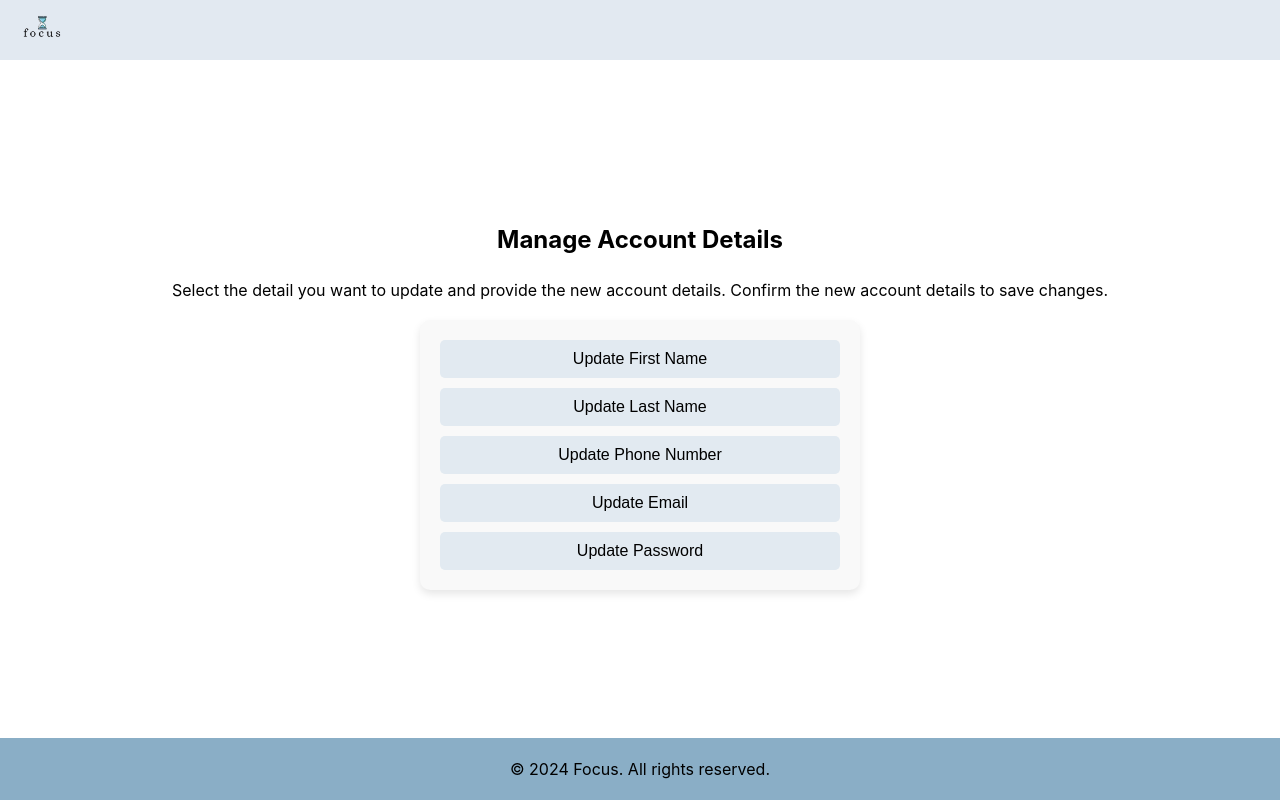
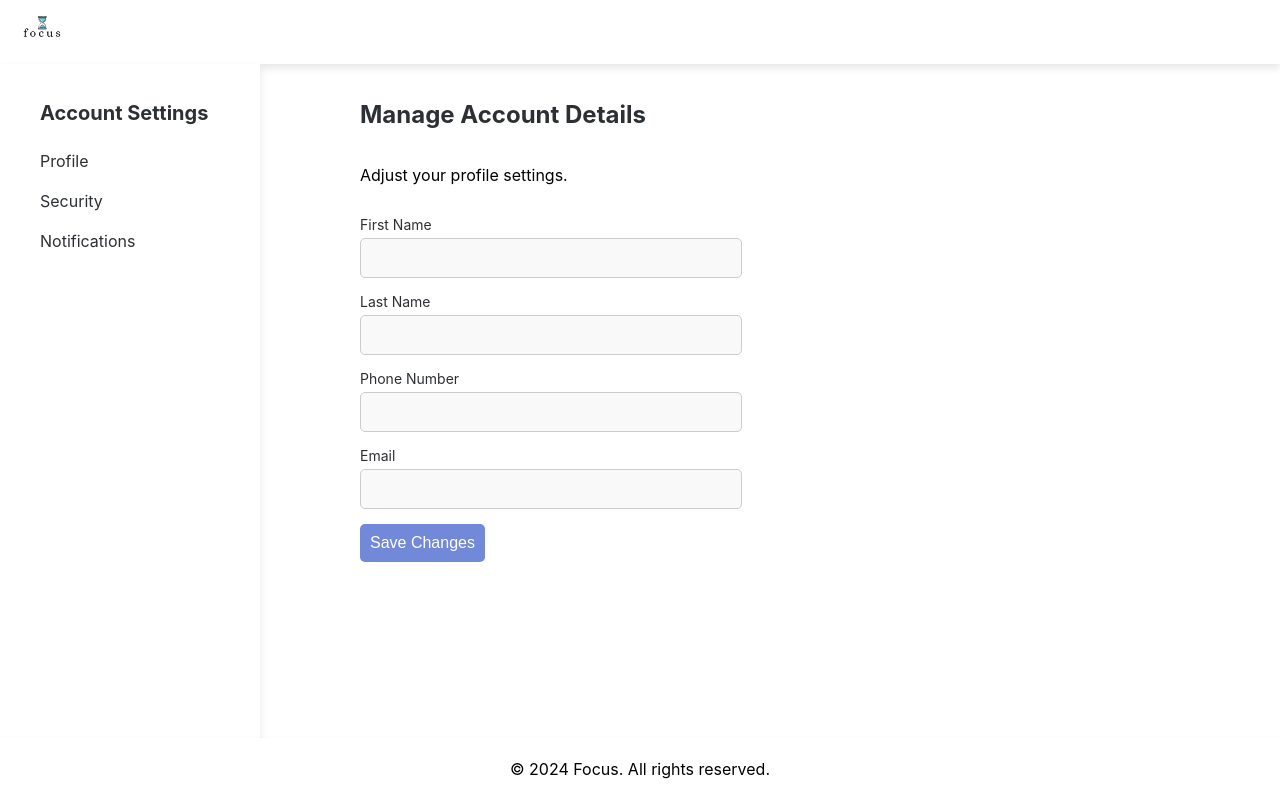
Before and after one commit to priscaolose/Group7_Capstone, a React (Create React App) app in the folder focus-app/: page /manageaccount in a window 1280 px wide. Built offline with nearby package versions, Linux system fonts and the light colour scheme; the HTML template or start-up script is replaced by a standard one.

Commit message:
Updated ManageAccount.jsx UI

```diff
--- a/focus-app/src/ManageAccount.jsx
+++ b/focus-app/src/ManageAccount.jsx
@@ -1,12 +1,8 @@
-import React, { useState, useEffect } from 'react';
+import React, { useState } from 'react';
 import logo from './Images/logo.png';
 
+
 const ManageAccountPage = () => {
-    const [formVisible, setFormVisible] = useState(false);
-    const [selectedField, setSelectedField] = useState('');
-    const [newValue, setNewValue] = useState('');
-    const [confirmValue, setConfirmValue] = useState('');
-    const [message, setMessage] = useState('');
     const [formData, setFormData] = useState({
         firstName: '',
         lastName: '',
@@ -14,113 +10,244 @@ const ManageAccountPage = () => {
         email: '',
         password: '',
     });
+    const [message, setSuccessMessage] = useState('');
+    const [selectedSection, setSelectedSection] = useState('profile'); // Track selected section
 
-    useEffect(() => {
-        const timer = setTimeout(() => {
-            setFormVisible(true);
-        }, 500);
-
-        return () => clearTimeout(timer);
-    }, []);
-
-    const handleFieldSelection = (field) => {
-        setSelectedField(field);
-        setNewValue('');
-        setConfirmValue('');
-        setMessage('');
+    const handleInputChange = (e) => {
+        const { name, value } = e.target;
+        setFormData((prevData) => ({ ...prevData, [name]: value }));
     };
 
-    const handleInputChange = (e, type) => {
-        const value = e.target.value;
-        if (type === 'new') {
-            setNewValue(value);
-        } else {
-            setConfirmValue(value);
-        }
-    };
 
     const handleFormSubmit = (e) => {
         e.preventDefault();
+        setSuccessMessage('Your account details have been successfully updated!');
+    };
 
-        const emailRegex = /^[^\s@]+@[^\s@]+\.[^\s@]+$/;
-        const phoneRegex = /^\+?[1-9]\d{1,14}$/; // E.164 phone number format
+    const handleSidebarClick = (section) => {
+        setSelectedSection(section);
+        setSuccessMessage(' ');
+    };
 
-        if (newValue === '' || confirmValue === '') {
-            setMessage('Please fill out both fields.');
-            return;
-        }
+    const [showCurrentPassword, setShowCurrentPassword] = useState(false);
 
-        if (selectedField === 'email' && !emailRegex.test(newValue)) {
-            setMessage('Please enter a valid email address.');
-            return;
-        }
+    const toggleCurrentPasswordVisibility = () => {
+        setShowCurrentPassword((prev) => !prev)
+    };
 
-        if (selectedField === 'phoneNumber' && !phoneRegex.test(newValue)) {
-            setMessage('Please enter a valid phone number.');
-            return;
-        }
+    const [showNewPassword, setShowNewPassword] = useState(false);
 
-        if (newValue !== confirmValue) {
-            setMessage('The information provided does not match. Please try again.');
-            return;
-        }
+    const toggleNewPasswordVisibility = () => {
+        setShowNewPassword((prev) => !prev)
+    };
 
-        setFormData((prevData) => ({ ...prevData, [selectedField]: newValue }));
-        setMessage(`Your ${selectedField.replace(/([A-Z])/g, ' $1')} has been successfully updated!`);
-        setNewValue('');
-        setConfirmValue('');
+    const [showConfirmPassword, setShowConfirmPassword] = useState(false);
+
+    const toggleConfirmPasswordVisibility = () => {
+        setShowConfirmPassword((prev) => !prev)
     };
 
     return (
         <div style={styles.pageContainer}>
             <header style={styles.header}>
                 <div style={styles.logoContainer}>
-                    <img className="logo" src={logo} alt="Logo" style={styles.logo} />
+                    <a href='homepage.html'><img className="logo" src={logo} alt="Logo" style={styles.logo} /></a>
                 </div>
             </header>
+            <div style={styles.mainContainer}>
+                <aside style={styles.sidebar}>
+                    <h2 style={styles.sidebarTitle}>Account Settings</h2>
+                    <ul style={styles.sidebarList}>
+                        <li
+                            style={styles.sidebarItem}
+                            onClick={() => handleSidebarClick('profile')}
+                        >
+                            Profile
+                        </li>
+                        <li
+                            style={styles.sidebarItem}
+                            onClick={() => handleSidebarClick('security')}
+                        >
+                            Security
+                        </li>
+                        <li
+                            style={styles.sidebarItem}
+                            onClick={() => handleSidebarClick('notifications')}
+                        >
+                            Notifications
+                        </li>
+                    </ul>
+                </aside>
                 <main style={styles.content}>
                     <h1 style={styles.heading}>Manage Account Details</h1>
-                <p style={styles.description}>
-                    Select the detail you want to update and provide the new account details. Confirm the new account details to save changes.
-                </p>
-                {formVisible ? (
-                    <div style={styles.box}>
-                        <div style={styles.selectionContainer}>
-                            <button style={styles.button} onClick={() => handleFieldSelection('firstName')}>Update First Name</button>
-                            <button style={styles.button} onClick={() => handleFieldSelection('lastName')}>Update Last Name</button>
-                            <button style={styles.button} onClick={() => handleFieldSelection('phoneNumber')}>Update Phone Number</button>
-                            <button style={styles.button} onClick={() => handleFieldSelection('email')}>Update Email</button>
-                            <button style={styles.button} onClick={() => handleFieldSelection('password')}>Update Password</button>
+
+                    {selectedSection === 'profile' && (
+                        <form style={styles.form} onSubmit={handleFormSubmit}>
+                            <p>Adjust your profile settings.</p>
+                            <div style={styles.inputGroup}>
+                                <label style={styles.label}>First Name</label>
+                                <input type="text" name="firstName" value={formData.firstName} onChange={handleInputChange} style={styles.input} />
                             </div>
-                        {selectedField && (
-                            <form style={styles.form} onSubmit={handleFormSubmit}>
-                                <label style={styles.label}>
-                                    New {selectedField.charAt(0).toUpperCase() + selectedField.slice(1)}:
-                                    <input
-                                        type={selectedField === 'password' ? 'password' : 'text'}
-                                        value={newValue}
-                                        onChange={(e) => handleInputChange(e, 'new')}
-                                        style={styles.input}
-                                    />
-                                </label>
-                                <label style={styles.label}>
-                                    Confirm {selectedField.charAt(0).toUpperCase() + selectedField.slice(1)}:
-                                    <input
-                                        type={selectedField === 'password' ? 'password' : 'text'}
-                                        value={confirmValue}
-                                        onChange={(e) => handleInputChange(e, 'confirm')}
-                                        style={styles.input}
-                                    />
-                                </label>
+                            <div style={styles.inputGroup}>
+                                <label style={styles.label}>Last Name</label>
+                                <input type="text" name="lastName" value={formData.lastName} onChange={handleInputChange} style={styles.input} />
+                            </div>
+                            <div style={styles.inputGroup}>
+                                <label style={styles.label}>Phone Number</label>
+                                <input type="text" name="phoneNumber" value={formData.phoneNumber} onChange={handleInputChange} style={styles.input} />
+                            </div>
+                            <div style={styles.inputGroup}>
+                                <label style={styles.label}>Email</label>
+                                <input type="email" name="email" value={formData.email} onChange={handleInputChange} style={styles.input} />
+                            </div>
                             <button type="submit" style={styles.submitButton}>Save Changes</button>
                         </form>
                     )}
+
+                    {selectedSection === 'security' && (
+                        <form style={styles.form} onSubmit={handleFormSubmit}>
+                        <p>Adjust your password settings.</p>
+                        <div style={styles.inputGroup}>
+                            <label style={styles.label}>Current Password</label>
+                            <div style={{ display: 'flex', alignItems: 'center' }}>
+                                <input
+                                    type={showCurrentPassword ? "text" : "password"}
+                                    name="currentPassword"
+                                    value={formData.currentPassword}
+                                    onChange={handleInputChange}
+                                    style={styles.input}
+                                />
+                                <button
+                                    type="button"
+                                    onClick={toggleCurrentPasswordVisibility}
+                                    style={{
+                                        background: 'none',
+                                        border: '1px  #ccc',
+                                        cursor: 'pointer',
+                                        fontSize: '14px',
+                                        padding: '5px 10px',
+                                        borderRadius: '5px',
+                                    }}
+                                >
+                                    {showCurrentPassword ? "Hide" : "Show"}
+                                </button>
                             </div>
-                ) : (
-                    <p style={styles.loadingText}>Loading...</p>
+                        </div>
+
+                        <div style={styles.inputGroup}>
+                            <label style={styles.label}>New Password</label>
+                            <div style={{ display: 'flex', alignItems: 'center' }}>
+                                <input
+                                    type={showNewPassword ? "text" : "password"}
+                                    name="newPassword"
+                                    value={formData.newPassword}
+                                    onChange={handleInputChange}
+                                    style={styles.input}
+                                />
+                                <button
+                                    type="button"
+                                    onClick={toggleNewPasswordVisibility}
+                                    style={{
+                                        background: 'none',
+                                        border: '1px  #ccc',
+                                        cursor: 'pointer',
+                                        fontSize: '14px',
+                                        padding: '5px 10px',
+                                        borderRadius: '5px',
+                                    }}
+                                >
+                                    {showNewPassword ? "Hide" : "Show"}
+                                </button>
+                            </div>
+                        </div>
+
+                        <div style={styles.inputGroup}>
+                            <label style={styles.label}>Confirm Password</label>
+                            <div style={{ display: 'flex', alignItems: 'center' }}>
+                                <input
+                                    type={showConfirmPassword ? "text" : "password"}
+                                    name="confirmPassword"
+                                    value={formData.confirmPassword}
+                                    onChange={handleInputChange}
+                                    style={styles.input}
+                                />
+                                <button
+                                    type="button"
+                                    onClick={toggleConfirmPasswordVisibility}
+                                    style={{
+                                        background: 'none',
+                                        border: '1px  #ccc',
+                                        cursor: 'pointer',
+                                        fontSize: '14px',
+                                        padding: '5px 10px',
+                                        borderRadius: '5px',
+                                    }}
+                                >
+                                    {showConfirmPassword ? "Hide" : "Show"}
+                                </button>
+                            </div>
+                        </div>
+                        {formData.newPassword && formData.confirmPassword && formData.newPassword !== formData.confirmPassword && (
+                            <p style={{ color: 'red'}}>Passwords do not match!</p>
                         )}
+                        <button type="submit" style={styles.submitButton}>Save Changes</button>
+
+                    </form>
+                    )}
+
+                    {selectedSection === 'notifications' && (
+                            <form style={styles.form} onSubmit={handleFormSubmit}>
+                                <p>Choose your notification preferences.</p>
+                                <div style={styles.inputGroup}>
+                                    <label style={styles.label}>Email Notifications</label>
+                                    <div style={styles.checkboxContainer}>
+                                        <input
+                                            type="checkbox"
+                                            name="emailNotifications"
+                                            style={styles.checkbox}
+                                        />
+                                        <span style={styles.checkboxLabel}>Receive notifications via email</span>
+                                    </div>
+                                </div>
+
+                                <div style={styles.inputGroup}>
+                                    <label style={styles.label}>SMS Notifications</label>
+                                    <div style={styles.checkboxContainer}>
+                                        <input
+                                            type="checkbox"
+                                            name="smsNotifications"
+                                            style={styles.checkbox}
+                                        />
+                                        <span style={styles.checkboxLabel}>Receive notifications via SMS</span>
+                                    </div>
+                                </div>
+
+                                <div style={styles.inputGroup}>
+                                    <label style={styles.label}>Push Notifications</label>
+                                    <div style={styles.checkboxContainer}>
+                                        <input
+                                            type="checkbox"
+                                            name="pushNotifications"
+                                            style={styles.checkbox}
+                                        />
+                                        <span style={styles.checkboxLabel}>Receive push notifications</span>
+                                    </div>
+                                </div>
+
+                                <button
+                                type="submit"
+                                style={styles.submitButton}
+                            >
+                                    Save Changes
+                            </button>
+                             </form>
+
+                    )}
+
                     {message && <p style={styles.messageText}>{message}</p>}
+
                 </main>
+            </div>
             <footer style={styles.footer}>
                 <p>&copy; 2024 Focus. All rights reserved.</p>
             </footer>
@@ -133,96 +260,140 @@ const styles = {
         minHeight: '100vh',
         display: 'flex',
         flexDirection: 'column',
-        backgroundColor: 'white',
+        backgroundColor: '#fff',
     },
     header: {
-        backgroundColor: '#e2e9f1',
+        backgroundColor: '#fff',
+        boxShadow: '0 4px 8px rgba(0, 0, 0, 0.1)',
         padding: '10px 20px',
         display: 'flex',
-        justifyContent: 'flex-start', // Align content to the left
-        alignItems: 'center', // Vertically align
+        justifyContent: 'flex-start',
+        alignItems: 'center',
     },
     logoContainer: {
         display: 'flex',
-        justifyContent: 'flex-start', // Ensure logo container aligns to the left
+        justifyContent: 'flex-start',
     },
     logo: {
         height: '40px',
+    },
+    mainContainer: {
+        display: 'flex',
+        flex: 1,
+    },
+    sidebar: {
+        width: '200px',
+        backgroundColor: '#ffffff',
+        boxShadow: '0 4px 8px rgba(0, 0, 0, 0.1)',
+        padding: '20px',
+        alignItems: 'flex-start',
+        textAlign: 'left',
+        paddingLeft: '40px',
+    },
+    sidebarTitle: {
+        fontSize: '20px',
+        marginBottom: '15px',
+        color: '#2c2f33',
+    },
+    sidebarList: {
+        listStyleType: 'none',
+        padding: 0,
+    },
+    sidebarItem: {
+        padding: '10px 0',
+        fontSize: '16px',
+        color: '#2c2f33',
+        cursor: 'pointer',
+        transition: 'background-color 0.2s',
     },
     content: {
         flex: 1,
         display: 'flex',
         flexDirection: 'column',
-        alignItems: 'center',
-        justifyContent: 'center',
-    },
-    heading: {
-        fontSize: '24px',
-        marginBottom: '10px',
-    },
-    description: {
-        fontSize: '16px',
-        marginBottom: '20px',
-        textAlign: 'center',
-    },
-    box: {
-        width: '100%',
-        maxWidth: '400px',
+        alignItems: 'flex-start',
+        justifyContent: 'flex-start',
         padding: '20px',
-        borderRadius: '10px',
-        boxShadow: '0 4px 8px rgba(0, 0, 0, 0.1)',
-        backgroundColor: '#f9f9f9',
-    },
-    selectionContainer: {
-        display: 'flex',
-        flexDirection: 'column',
-        gap: '10px',
-    },
-    button: {
-        padding: '10px',
-        fontSize: '16px',
-        backgroundColor: '#e2eaf1',
-        borderRadius: '5px',
-        border: 'none',
-        cursor: 'pointer',
+        paddingLeft: '100px',
     },
     form: {
         display: 'flex',
         flexDirection: 'column',
-        gap: '10px',
-        marginTop: '20px',
+        alignItems: 'flex-start',
+        gap: '15px',
+        textAlign: 'left',
+        width: '100%',
+    },
+    inputGroup: {
+        display: 'flex',
+        flexDirection: 'column',
+        width: '100%',
+    },
+    heading: {
+        fontSize: '24px',
+        marginBottom: '20px',
+        color: '#2c2f33',
     },
     label: {
         fontSize: '14px',
+        color: '#2c2f33',
+        marginBottom: '5px',
     },
     input: {
-        width: '90%',
+        width: '40%',
         padding: '10px',
         fontSize: '16px',
         borderRadius: '5px',
         border: '1px solid #ccc',
+        backgroundColor: '#f9f9f9',
     },
     submitButton: {
         padding: '10px',
         fontSize: '16px',
-        backgroundColor: '#093966',
+        backgroundColor: '#7289da',
         color: 'white',
         borderRadius: '5px',
         border: 'none',
         cursor: 'pointer',
+        transition: 'background-color 0.3s',
     },
     messageText: {
         marginTop: '20px',
         fontSize: '16px',
-        color: '#093966',
+        color: '#43b581',
+        textAlign: 'center',
     },
     footer: {
-        backgroundColor: '#8AAEC6',
+        backgroundColor: '#fff',
+        boxShadow: '0 4px 8px rgba(0, 0, 0, 0.1)',
         color: 'black',
         padding: '5px 0',
         textAlign: 'center',
     },
+    notificationsSection: {
+        display: 'flex',
+        flexDirection: 'column',
+        alignItems: 'flex-start',
+        justifyContent: 'flex-start',
+        padding: '20px',
+        paddingLeft: '100px',
+        width: '100%',
+    },
+
+    checkboxContainer: {
+        display: 'flex',
+        alignItems: 'center',
+        gap: '10px',
+    },
+
+    checkbox: {
+        width: '20px',
+        height: '20px',
+    },
+
+    checkboxLabel: {
+        fontSize: '14px',
+        color: '#2c2f33',
+    },
 };
 
-
 export default ManageAccountPage;
```
Lines whose indentation alone changed are shown as unchanged.
